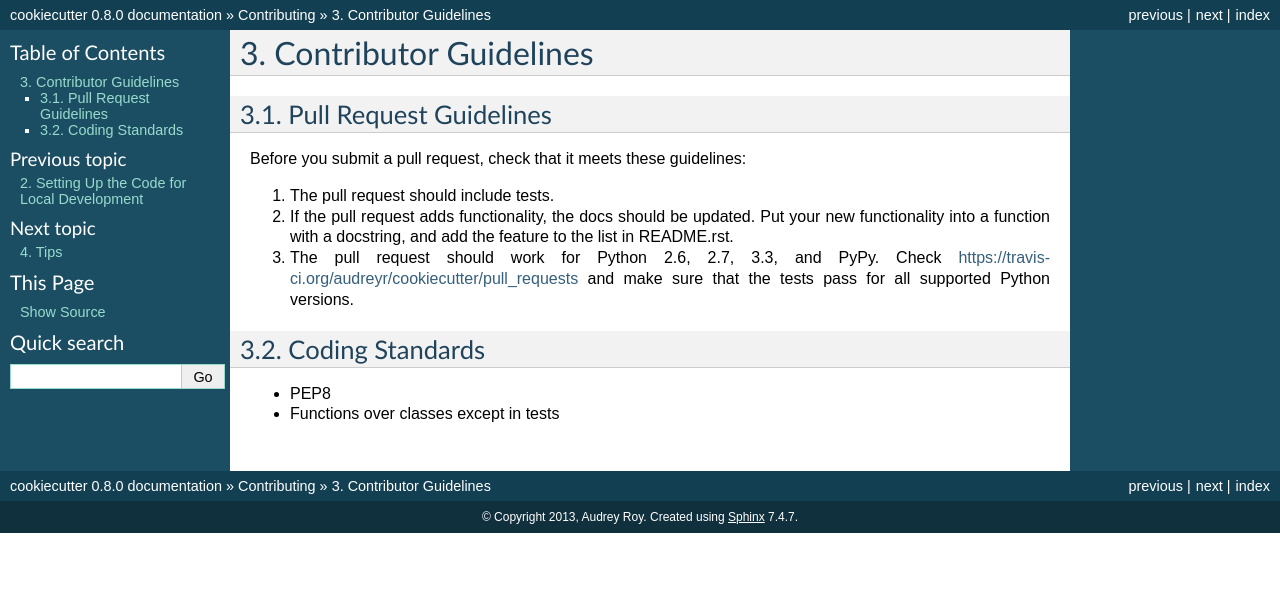
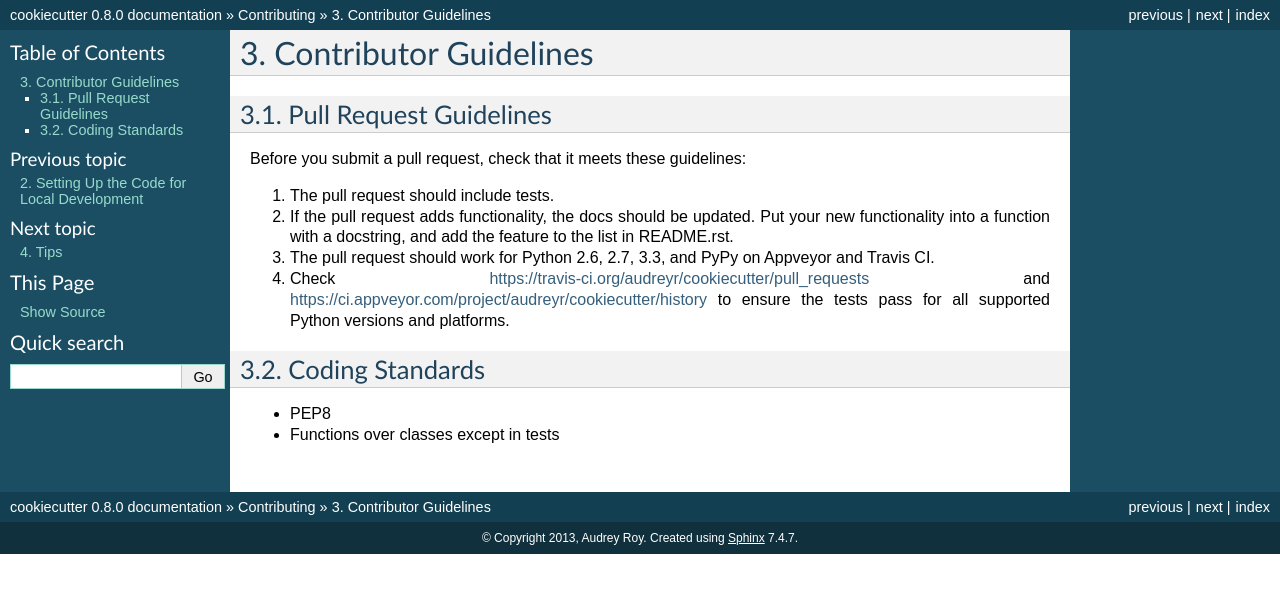
Before and after one commit to c-allen-tech/cookie, a Sphinx documentation site: the page built from docs/contributor_guidelines.rst, in a window 1280 px wide. Shown: the top 593 px of the page. Built offline with Sphinx 7.4.7, drawn with Linux system fonts in a browser that asks for light colours; formulas are drawn with MathJax 3.

Commit message:
Windows is a first class CI citizen

```diff
--- a/docs/contributor_guidelines.rst
+++ b/docs/contributor_guidelines.rst
@@ -10,9 +10,9 @@ Before you submit a pull request, check that it meets these guidelines:
 2. If the pull request adds functionality, the docs should be updated. Put
    your new functionality into a function with a docstring, and add the
    feature to the list in README.rst.
-3. The pull request should work for Python 2.6, 2.7, 3.3, and PyPy. Check
-   https://travis-ci.org/audreyr/cookiecutter/pull_requests and make sure that
-   the tests pass for all supported Python versions.
+3. The pull request should work for Python 2.6, 2.7, 3.3, and PyPy on Appveyor and Travis CI.
+4. Check https://travis-ci.org/audreyr/cookiecutter/pull_requests and
+   https://ci.appveyor.com/project/audreyr/cookiecutter/history to ensure the tests pass for all supported Python versions and platforms.
 
 Coding Standards
 ~~~~~~~~~~~~~~~~
```
